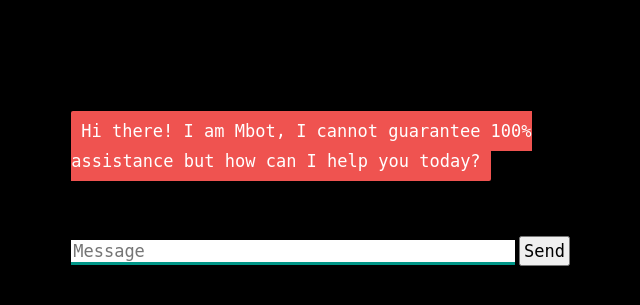
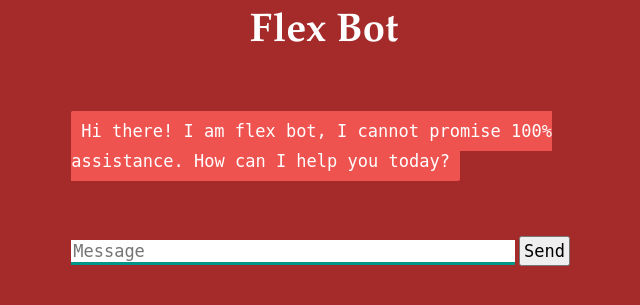
Before and after one commit to Adetola-Toyosi/Mental-Health-chatbot, a Flask app: page / in a window 1280 px wide. Shown: the top 305 px of the page, without its empty margins (316-956 px from the left). Run offline with Flask 2, Linux system fonts and the light colour scheme; some libraries are stand-ins or nearby versions.

Commit message:
added something

```diff
--- a/app.py
+++ b/app.py
@@ -1,5 +1,4 @@
 from flask import Flask, render_template, request
-
 import chatbot
 
 app = Flask(__name__)
--- a/chatbot.py
+++ b/chatbot.py
@@ -3,26 +3,32 @@ from chatterbot.trainers import ListTrainer
 
 mbot = ChatBot(name='mbot', read_only=True,
                logic_adapters=[
-                    'chatterbot.logic.BestMatch'])
+                   'chatterbot.logic.BestMatch',
+                   'chatterbot.logic.MathematicalEvaluation',
+                   {
+                       'import_path': 'chatterbot.logic.BestMatch',
+                       'default': ["I\'m so sorry I cannot help now, please contact 999 for further help"],
+                       'maximum_similarity_threshold': 0.90
+                   }
+               ])
 
 conversations = [
     'hi',
     'hello',
+    'what is your name?',
+    'I am Flex Bot',
     'how are you?',
-    'how are you doing?',
-    'i\'m cool.',
-    'fine, you?',
+    'I\'m okay, You?',
+    'I\'m fine',
     'glad to hear that.',
     'i\'m sad',
     'Sadness is an emotional pain associated with feelings of disadvantages, loss, despair, grief, hopelessness, disappointment and sorrow.'
-    ' Do you want me to sing for you?',
+    'Do you want me to sing for you?',
     'yes',
-    'Twinkle Twinkle Little Star, how i wonder what you are'
+    'Twinkle Twinkle Little Star, how i wonder what you are',
     'i\'m angry',
     'why are you angry?',
-    'not so good',
     'sorry to hear that',
-    'I\'m sorry i cannot help now, please contact 999 for further help'
 ]
 
 list_trainer = ListTrainer(mbot)
--- a/static/style.css
+++ b/static/style.css
@@ -1,12 +1,12 @@
 body
 {
     font-family: Garamond;
-    background-color: black;
+    background-color: brown;
 }
 
 h1
 {
-    color: black;
+    color: white;
     margin-bottom: 0;
     margin-top: 0;
     text-align: center;
@@ -23,7 +23,7 @@ h3
 
 #chatbox
 {
-    background-color: black;
+    background-color: brown;
     margin-left: auto;
     margin-right: auto;
     width: 40%;
--- a/templates/index.html
+++ b/templates/index.html
@@ -5,11 +5,11 @@
         <script src="https://ajax.googleapis.com/ajax/libs/jquery/3.2.1/jquery.min.js"></script>
     </head>
     <body>
-        <h1>Flask Chatterbot Example</h1>
+        <h1>Flex Bot</h1>
         <div>
             <div id="chatbox">
-                <p class="botText"><span>Hi there! I am Mbot, I cannot guarantee 100% assistance but
-                    how can I help you today?</span></p>
+                <p class="botText"><span>Hi there! I am flex bot, I cannot promise 100% assistance. How can I help you today?
+                </span></p>
             </div>
             <div id="userInput">
                 <input id="textInput" type="text" name="msg" placeholder="Message">
```
Also changed, not shown: db.sqlite3, 1 other file.
